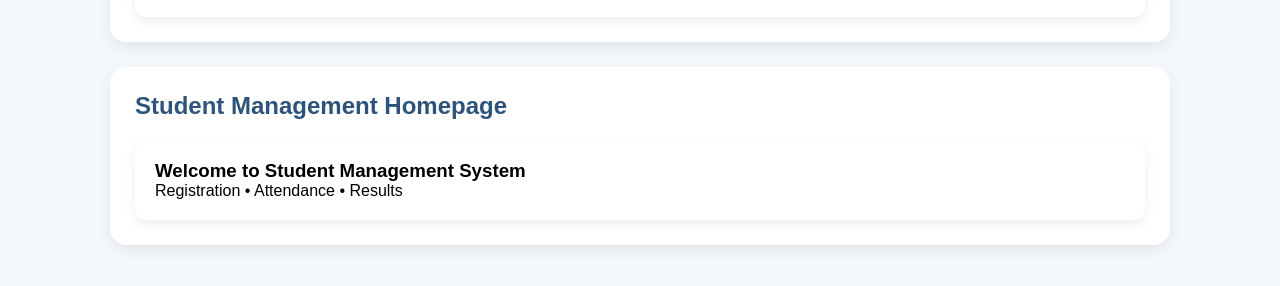
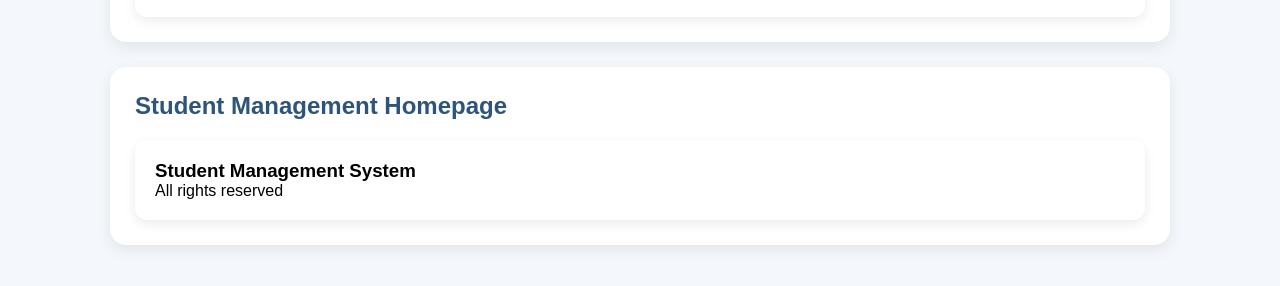
Before and after one commit to junead20/student-dashboard, a plain HTML site: page index.html in a window 1280 px wide. Shown: the part 4694-4980 px from the top of the page. Drawn offline with Linux system fonts and the light colour scheme.

Commit message:
Final update

```diff
--- a/index.html
+++ b/index.html
@@ -129,8 +129,8 @@
         <section>
             <h2>Student Management Homepage</h2>
             <div class="homebox">
-                <h3>Welcome to Student Management System</h3>
-                <p>Registration • Attendance • Results</p>
+                <h3>Student Management System</h3>
+                <p>All rights reserved</p>
             </div>
         </section>
 
```
